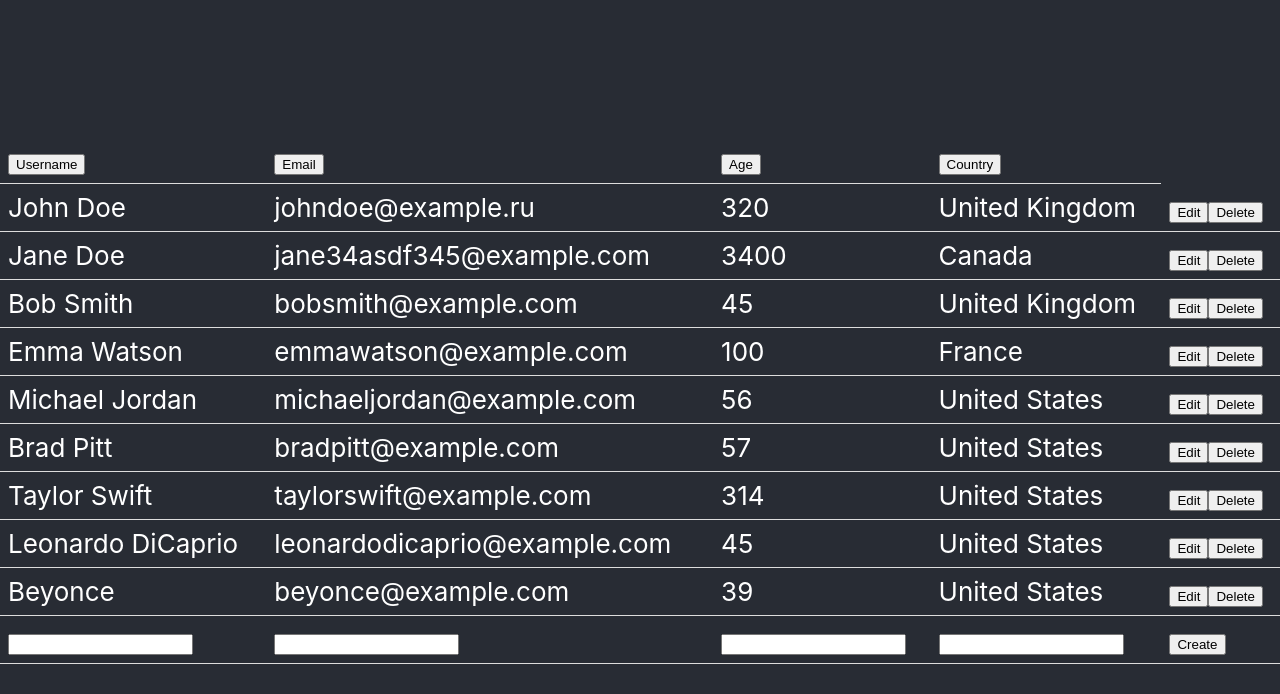
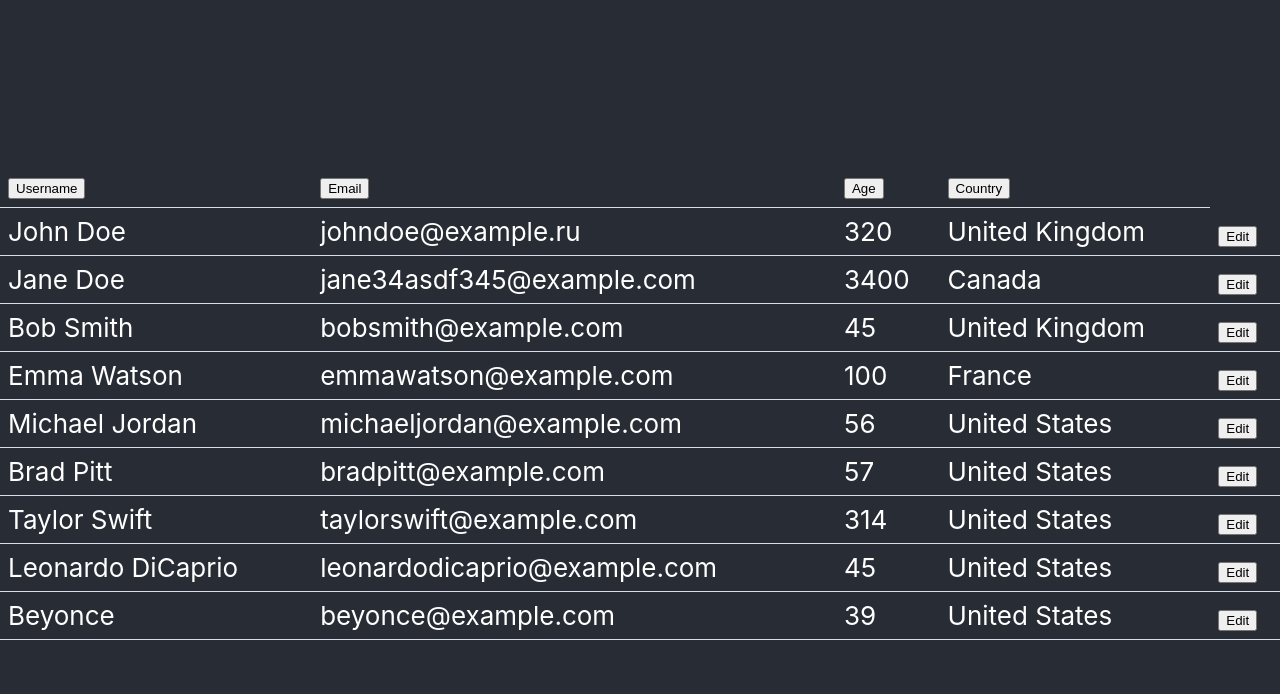
Before and after one commit to llirikkcoder/stl-test-job, a React (Create React App) app: page / in a window 1280 px wide. Shown: the top 694 px of the page. Built offline with nearby package versions, Linux system fonts and the light colour scheme; data requests are answered from the project's data file.

Commit message:
in progress

```diff
--- a/src/components/UsersTable.jsx
+++ b/src/components/UsersTable.jsx
@@ -1,6 +1,5 @@
 import { useEffect, useState } from 'react';
 import styled from 'styled-components';
-import uuid from 'react-uuid';
 
 const Table = styled.table`
   width: 100%;
@@ -18,13 +17,6 @@ function UsersTable() {
   const [users, setUsers] = useState([]);
   const [sortField, setSortField] = useState(null);
   const [editingUser, setEditingUser] = useState(null);
-
-  const [newUser, setNewUser] = useState({
-    username: "",
-    email: "",
-    age: "",
-    country: ""
-  });
 
   useEffect(() => {
     async function fetchUsers() {
@@ -58,13 +50,6 @@ function UsersTable() {
     setUsers(sortedUsers);
   };
 
-  const handleNewUserChange = (e) => {
-    setNewUser({
-      ...newUser,
-      [e.target.name]: e.target.value
-    });
-  };
-
   const handleEditUserChange = (e) => {
     setEditingUser({
       ...editingUser,
@@ -76,35 +61,15 @@ function UsersTable() {
     setEditingUser({ ...user });
   };
 
-  const handleDeleteUser = (user) => {
-    async function deleteUser(user) {
-      await fetch(`http://localhost:3001/users/${user.id}`, {
-        method: "DELETE"
-      });
-      const updatedUsers = users.filter((u) => u.id !== user.id);
-      setUsers(updatedUsers);
-    }
-    deleteUser(user);
-  };
-
   const handleSaveUser = (user) => {
     async function saveUser(user) {
       let response;
-      if (user.id) {
-        // update existing user
-        response = await fetch(`http://localhost:3001/users/${user.id}`, {
-          method: "PUT",
-          headers: { "Content-Type": "application/json" },
-          body: JSON.stringify(user)
-        });
-      } else {
-        // create new user
-        response = await fetch("http://localhost:3001/users", {
-          method: "POST",
-          headers: { "Content-Type": "application/json" },
-          body: JSON.stringify(user)
-        });
-      }
+
+      response = await fetch(`http://localhost:3001/users/${user.id}`, {
+        method: "PUT",
+        headers: { "Content-Type": "application/json" },
+        body: JSON.stringify(user)
+      });
       const savedUser = await response.json();
       const updatedUsers = user.id
         ? users.map((u) => (u.id === savedUser.id ? savedUser : u))
@@ -115,23 +80,8 @@ function UsersTable() {
     setEditingUser(null);
   };
 
-  const handleCancelEdit = () => {
-    setEditingUser(null);
-  };
-
-  const handleCreateUser = () => {
-    handleSaveUser(newUser);
-    setNewUser({
-      username: "",
-      email: "",
-      age: null,
-      country: ""
-    });
-  };
-
   return (
     <Table>
-      {/* <table> */}
       <thead>
         <tr>
           <th>
@@ -201,54 +151,16 @@ function UsersTable() {
                   <button onClick={() => handleSaveUser(editingUser)}>
                     Save
                   </button>
-                  <button onClick={handleCancelEdit}>Cancel</button>
                 </>
               ) : (
                 <>
                   <button onClick={() => handleEditUser(user)}>Edit</button>
-                  <button onClick={() => handleDeleteUser(user)}>Delete</button>
                 </>
               )}
             </td>
           </tr>
         ))}
       </tbody>
-      <tfoot>
-        <tr>
-          <td>
-            <input
-              name="username"
-              value={newUser?.username}
-              onChange={handleNewUserChange}
-            />
-          </td>
-          <td>
-            <input
-              name="email"
-              value={newUser?.email}
-              onChange={handleNewUserChange}
-            />
-          </td>
-          <td>
-            <input
-              name="age"
-              value={newUser?.age}
-              onChange={handleNewUserChange}
-            />
-          </td>
-          <td>
-            <input
-              name="country"
-              value={newUser?.country}
-              onChange={handleNewUserChange}
-            />
-          </td>
-          <td>
-            <button onClick={handleCreateUser}>Create</button>
-          </td>
-        </tr>
-      </tfoot>
-      {/* </table> */}
     </Table>
   );
 }
--- a/src/index.js
+++ b/src/index.js
@@ -1,17 +1,7 @@
-import React from 'react';
-import ReactDOM from 'react-dom/client';
-import './index.css';
-import App from './App';
-import reportWebVitals from './reportWebVitals';
+import React from "react";
+import ReactDOM from "react-dom/client";
+import "./index.css";
+import App from "./App";
 
-const root = ReactDOM.createRoot(document.getElementById('root'));
-root.render(
-  <React.StrictMode>
-    <App />
-  </React.StrictMode>
-);
-
-// If you want to start measuring performance in your app, pass a function
-// to log results (for example: reportWebVitals(console.log))
-// or send to an analytics endpoint. Learn more: https://bit.ly/CRA-vitals
-reportWebVitals();
+const root = ReactDOM.createRoot(document.getElementById("root"));
+root.render(<App />);
--- a/src/reportWebVitals.js
+++ /dev/null
@@ -1,13 +0,0 @@
-const reportWebVitals = onPerfEntry => {
-  if (onPerfEntry && onPerfEntry instanceof Function) {
-    import('web-vitals').then(({ getCLS, getFID, getFCP, getLCP, getTTFB }) => {
-      getCLS(onPerfEntry);
-      getFID(onPerfEntry);
-      getFCP(onPerfEntry);
-      getLCP(onPerfEntry);
-      getTTFB(onPerfEntry);
-    });
-  }
-};
-
-export default reportWebVitals;
```
Also changed, not shown: src/setupTests.js (deleted, +0 -5 lines), src/logo.svg (deleted).
